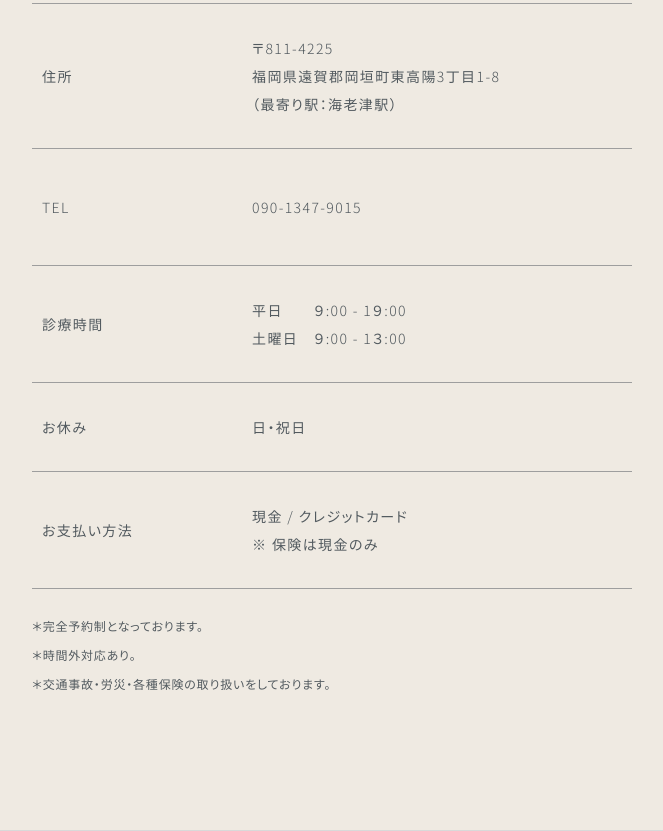
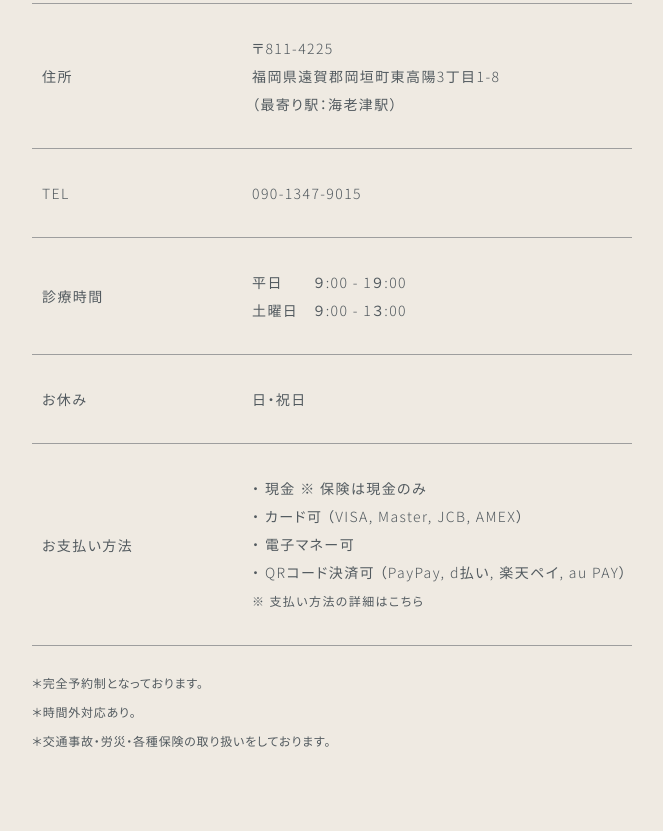
Before and after one commit to ringo-117/MeTime_test2, a plain HTML site: page salon.html in a window 1280 px wide. Shown: the part 1388-2219 px from the top of the page, without its empty margins (308-971 px from the left). Drawn offline with nearby package versions, Linux system fonts and the light colour scheme; grey boxes are pictures that could not be loaded.

Commit message:
update_31
お支払い方法のところを変更しました。
FAQの支払い方法のところも変更しました。

```diff
--- a/css/style.css
+++ b/css/style.css
@@ -807,8 +807,8 @@ body {
     margin-bottom: 30px;
     grid-template:
       "box1 box1" auto
-      "box2 box2" 1fr
-      "box3 box3" 1fr
+      "box2 box2" auto
+      "box3 box3" auto
       "box4 box4" auto
       "box5 box5" 1fr
       / 110px 1fr
@@ -851,7 +851,7 @@ body {
   }
 
   .salon_info dt{
-    width: 110px;
+    min-width: 120px;
     font-size: 14px;
     font-family: "Noto Sans JP", sans-serif;
     font-optical-sizing: auto;
@@ -1691,7 +1691,7 @@ body {
   }
 
   .salon_info dd{
-    margin-left: 80px;
+    margin-left: 70px;
   }
 
   .img_info_right {
@@ -1718,9 +1718,6 @@ body {
   }
 
   .info_content {
-    /* display: grid;
-    grid-template-columns: 1fr 1fr;
-    column-gap: 60px; */
     margin-bottom: 140px;
   }
 
@@ -1864,12 +1861,6 @@ body {
 
 }
 
-/* @media screen and (min-width: 935px) {
-  movie下の文字用レイアウト 900px以上の範囲に収めるデザインはこの中に記述
-  .movie_p {
-    padding: 0;
-  }
-} */
 
 @media screen and (min-width: 1081px) {
   /* パソコン用レイアウト 1081px以上の範囲に収めるデザインはこの中に記述 */
@@ -2147,6 +2138,10 @@ body {
   /*==============================================================
   　　　PC_SALON
   ==============================================================*/
+  .br_sp-tb {
+    display: none;
+  }
+
   .sec_name {
     font-size: 32px;
     letter-spacing: 0.05em;
@@ -2181,7 +2176,7 @@ body {
   }
 
   .salon_info dd{
-    margin-left: 100px;
+    margin-left: 90px;
   }
 
   .info h3 {
--- a/diary.html
+++ b/diary.html
@@ -27,7 +27,7 @@
 
     <link rel="shortcut icon" href="./img/favicon.png"> <!-- ファビコン -->
     <link rel="stylesheet" href="css/destyle.css">
-    <link rel="stylesheet" href="css/style.css?v=1.6">
+    <link rel="stylesheet" href="css/style.css?v=1.7">
   </head>
 
   <body>
--- a/salon.html
+++ b/salon.html
@@ -27,7 +27,7 @@
 
     <link rel="shortcut icon" href="./img/favicon.png"> <!-- ファビコン -->
     <link rel="stylesheet" href="css/destyle.css">
-    <link rel="stylesheet" href="css/style.css?v=1.6">
+    <link rel="stylesheet" href="css/style.css?v=1.7">
   </head>
 
   <body>
@@ -122,8 +122,11 @@
             </dl>
             <dl class="info_box box_05">
               <dt>お支払い方法</dt>
-              <dd>現金 / クレジットカード
-                <br>※ 保険は現金のみ
+              <dd>・ 現金 ※ 保険は現金のみ
+                <br>・ カード可<span><br class="br_sp"> （VISA, Master, JCB, AMEX）</span>
+                <br>・ 電子マネー可
+                <br>・ QRコード決済可<span><br class="br_sp-tb"> （PayPay, d払い, 楽天ペイ, au PAY）</span>
+                <br><span class="info_small"><a href="faq.html">※ 支払い方法の詳細はこちら</a></span>
               </dd>
             </dl>
           </article>
```
Also changed, not shown: faq.html (+5 -4 lines), index.html (+1 -1 lines), menu.html (+1 -1 lines).
